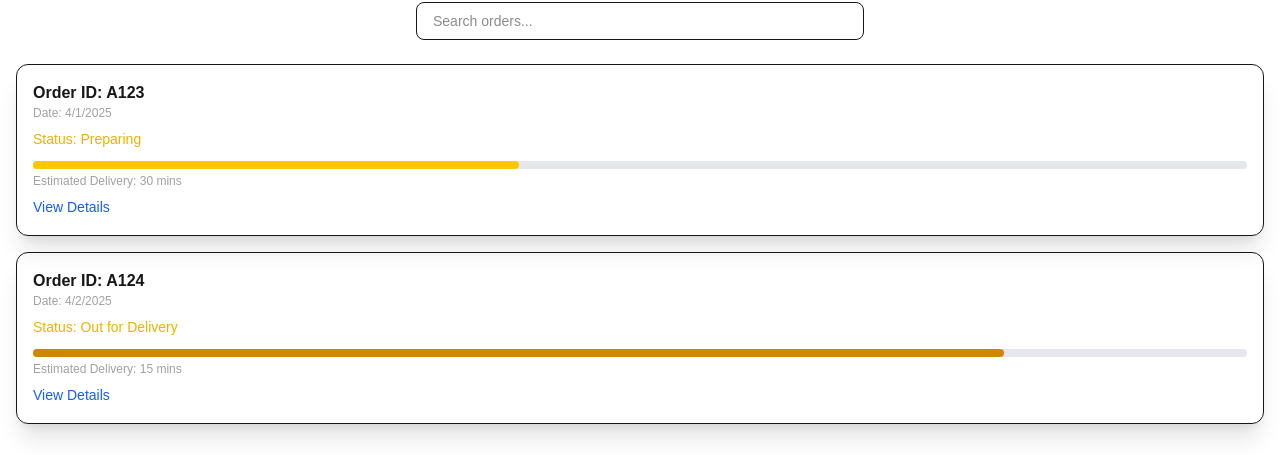
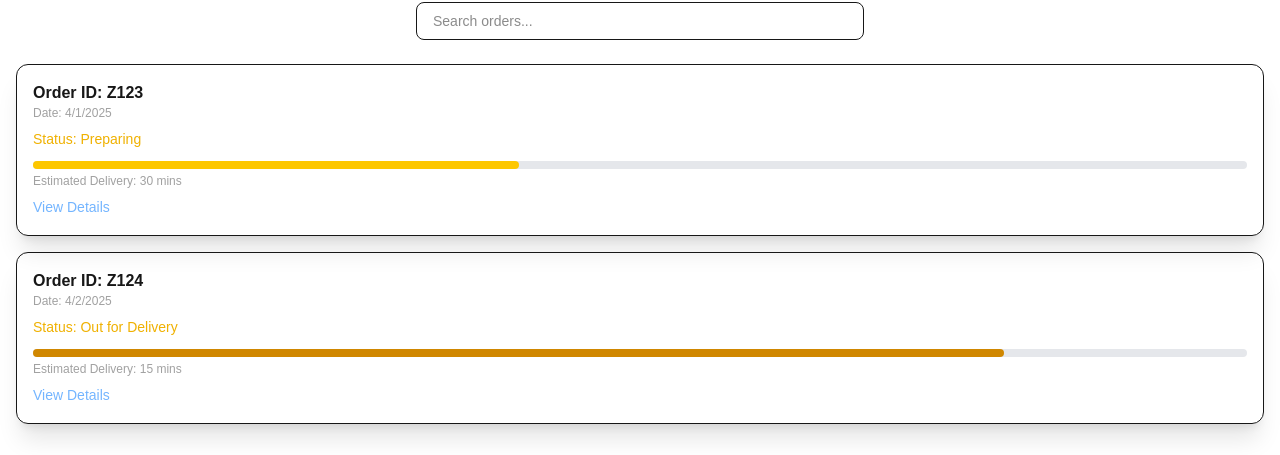
Before and after one commit to Sancho19/foodEats, a Next.js app: page /order in a window 1280 px wide. Shown: the part 190-645 px from the top of the page. Built offline with nearby package versions, Linux system fonts and the light colour scheme.

Commit message:
updated active and past order cards

```diff
--- a/app/order/page.tsx
+++ b/app/order/page.tsx
@@ -32,14 +32,14 @@ export default function Order() {
 
   const activeOrders: ActiveOrder[] = [
     {
-      id: "A123",
+      id: "Z123",
       created_at: "2025-04-01T12:34:56Z",
       status: "Preparing",
       etaMinutes: 30,
       items: ["Zai Burger", "Fries"],
     },
     {
-      id: "A124",
+      id: "Z124",
       created_at: "2025-04-02T15:22:31Z",
       status: "Out for Delivery",
       etaMinutes: 15,
@@ -49,17 +49,31 @@ export default function Order() {
 
   const pastOrders: PastOrder[] = [
     {
-      id: "P101",
+      id: "Z101",
       created_at: "2025-03-20T09:15:00Z",
       status: "Completed",
-      items: ["Wrap", "Smoothie"],
+      items: ["Cheese Burger", "Chicken Empanadas"],
       rating: 4,
     },
     {
-      id: "P102",
+      id: "Z102",
       created_at: "2025-03-15T18:45:22Z",
       status: "Completed",
-      items: ["Salad"],
+      items: ["Fresh Fruit Salad"],
+      rating: 4,
+    },
+    {
+      id: "Z103",
+      created_at: "2025-02-28T11:15:00Z",
+      status: "Completed",
+      items: ["Creamy Mussels", "Chicken Livers"],
+      rating: 4,
+    },
+    {
+      id: "Z104",
+      created_at: "2025-02-21T14:45:22Z",
+      status: "Completed",
+      items: ["Zai Benedict"],
       rating: 5,
     },
   ];
@@ -177,7 +191,7 @@ export default function Order() {
                 {/* View Details Toggle */}
                 <button
                   onClick={() => handleToggleExpand(order.id)}
-                  className="text-blue-600 text-sm mt-2 hover:underline"
+                  className="text-blue-400/80 text-sm mt-2 active:underline"
                 >
                   {expandedOrders.includes(order.id)
                     ? "Hide Details"
@@ -204,7 +218,7 @@ export default function Order() {
                                 className={`cursor-pointer text-lg ${
                                   (ratings[order.id] || order.rating || 0) >=
                                   star
-                                    ? "text-yellow-400"
+                                    ? "text-yellow-500"
                                     : "text-gray-300"
                                 }`}
                                 onClick={() => handleRating(order.id, star)}
@@ -214,7 +228,7 @@ export default function Order() {
                             ))}
                           </div>
                         </div>
-                        <button className="mt-4 text-green-700 hover:underline text-sm">
+                        <button className="mt-4 text-yellow-500 active:underline text-sm">
                           Reorder
                         </button>
                       </>
```
